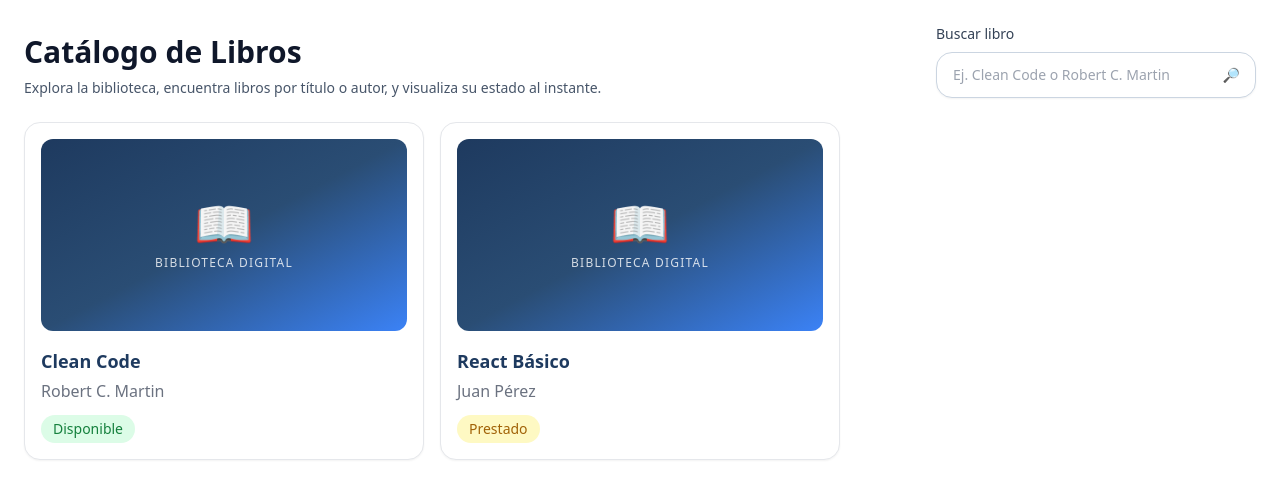
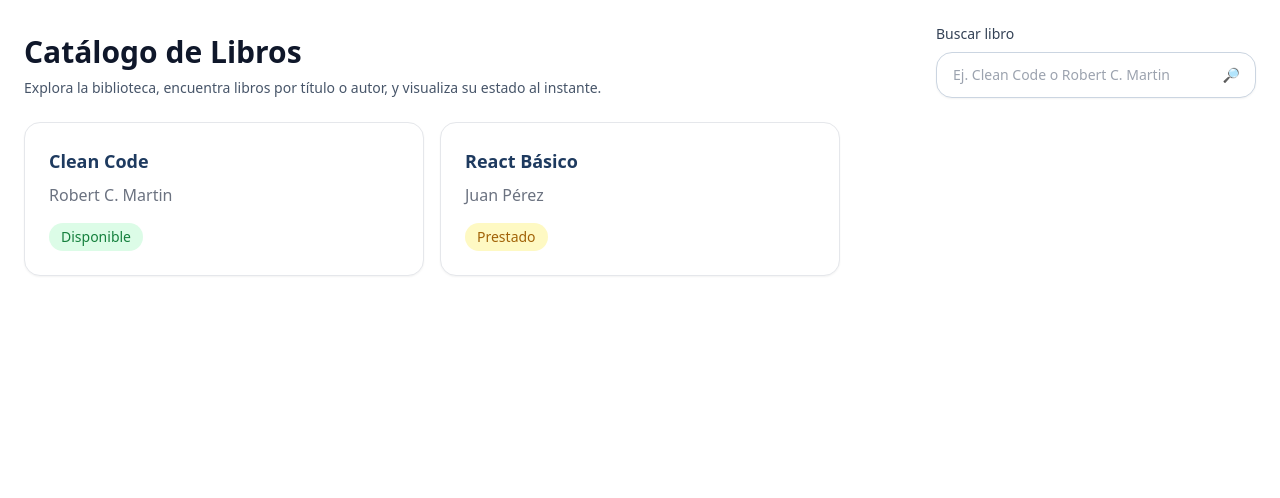
Before and after one commit to Drift303/Bibliotecas-App, a React (Vite) app: page /catalog in a window 1280 px wide. Shown: the top 498 px of the page. Built offline with nearby package versions, Linux system fonts and the light colour scheme.

Commit message:
Elimina sección de portada en tarjetas de libros

```diff
--- a/src/cards/BookCard.tsx
+++ b/src/cards/BookCard.tsx
@@ -18,7 +18,7 @@ export default function BookCard({
         shadow-sm
         border
         border-[#E5E7EB]
-        p-4
+        p-6
         transition-all
         duration-300
         hover:shadow-xl
@@ -27,45 +27,19 @@ export default function BookCard({
       "
     >
 
-      {/* Espacio reservado para futuras portadas */}
-      <div
-        className="
-          h-48
-          rounded-xl
-          mb-4
-          bg-gradient-to-br
-          from-[#1E3A5F]
-          via-[#2A4D74]
-          to-[#3B82F6]
-          flex
-          flex-col
-          items-center
-          justify-center
-          text-white
-        "
-      >
-        <div className="text-5xl mb-2">
-          📖
-        </div>
-
-        <p className="text-xs uppercase tracking-widest opacity-80">
-          Biblioteca Digital
-        </p>
-      </div>
-
       <h2
         className="
           font-bold
           text-lg
           text-[#1E3A5F]
-          mb-1
+          mb-2
           line-clamp-2
         "
       >
         {book.title}
       </h2>
 
-      <p className="text-gray-500 mb-3">
+      <p className="text-gray-500 mb-4">
         {book.author}
       </p>
 
```
